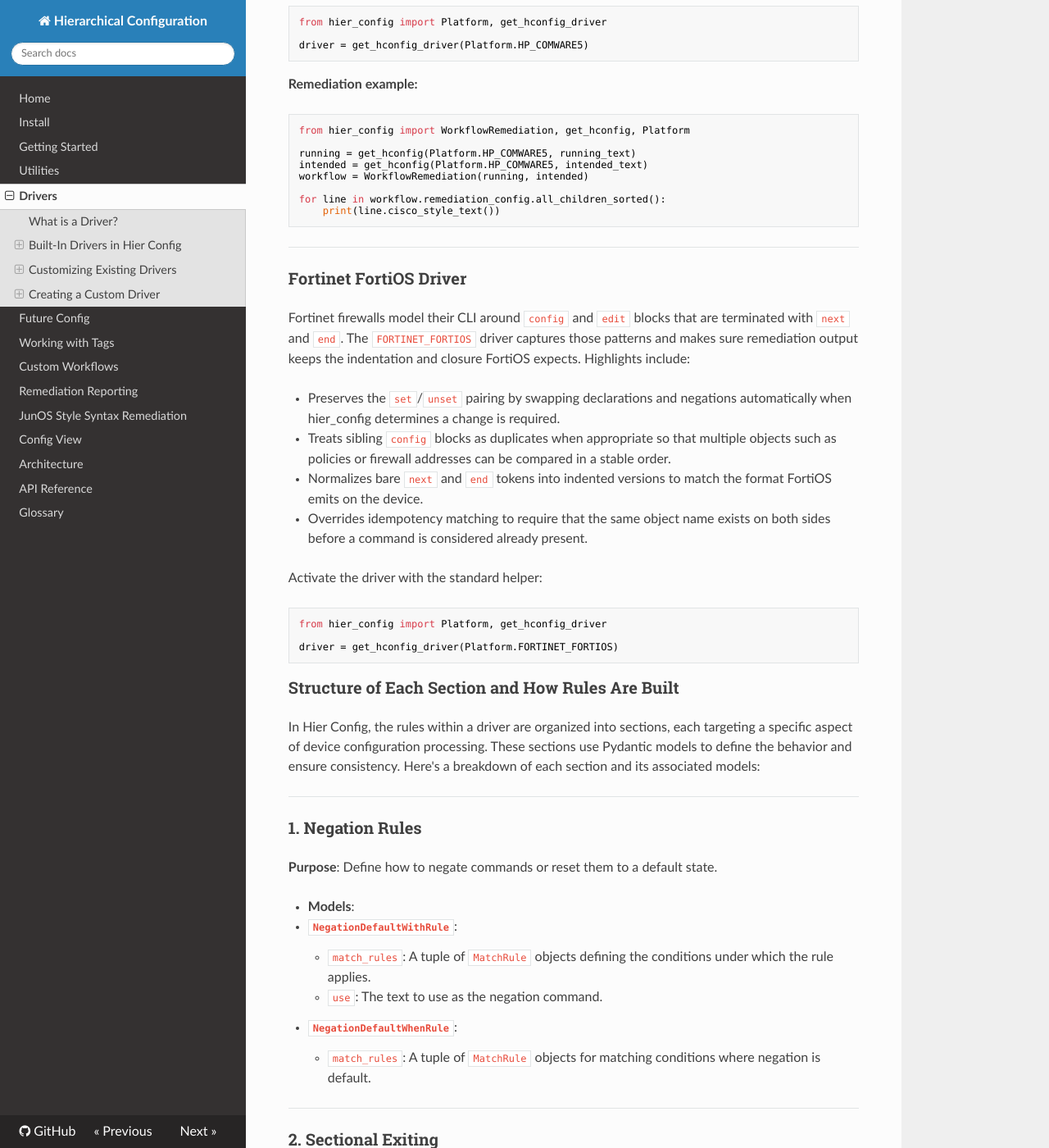
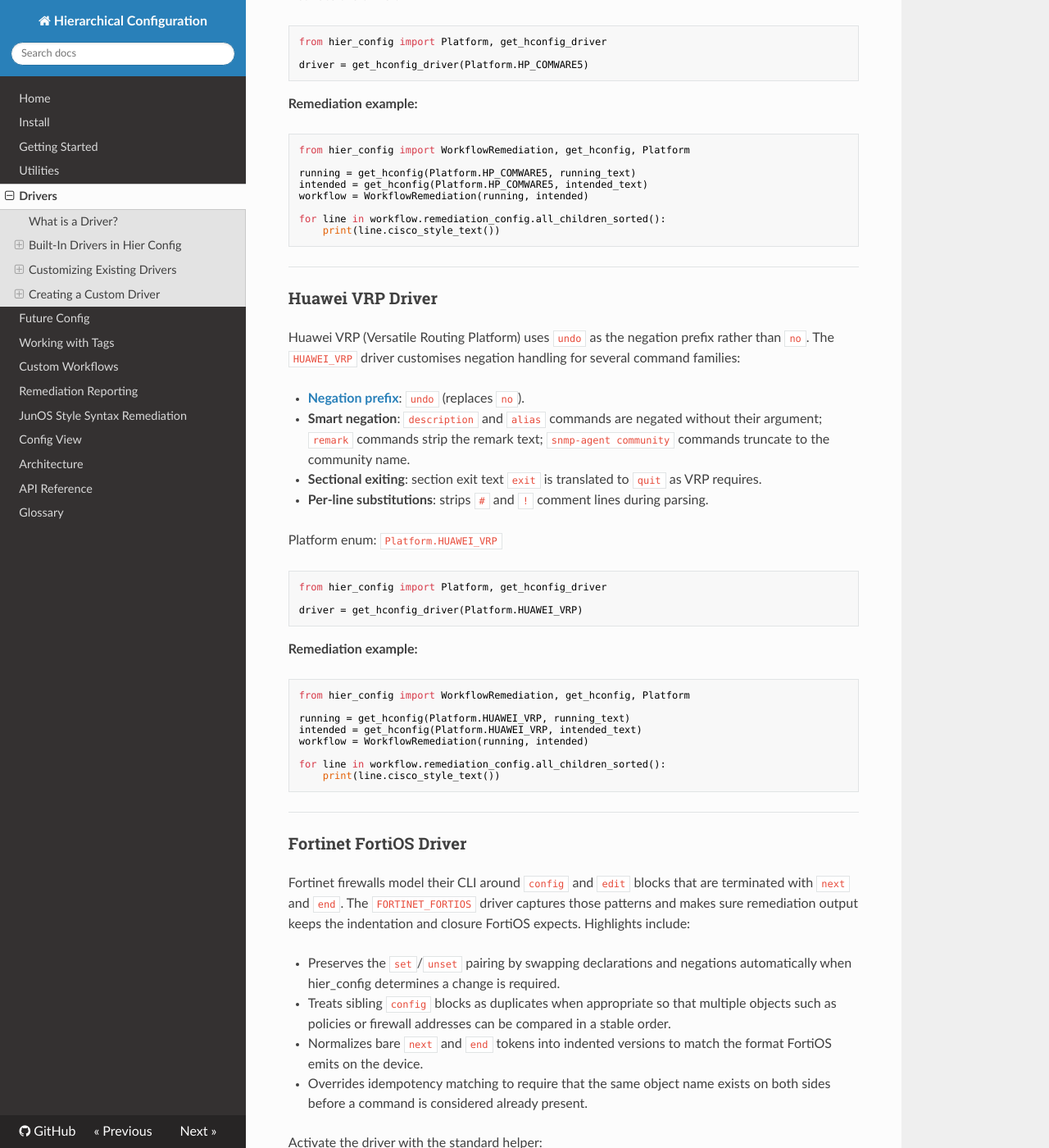
Before and after one commit to netdevops/hier_config, an MkDocs documentation site: the page built from docs/drivers.md, in a window 1280 px wide and 1400 px high, scrolled down 5951 px. Shown: the whole window at 82% size. Built offline with MkDocs 1.6.1, drawn with Linux system fonts in a browser that asks for light colours; nearby versions of some CDN libraries; some of the changed text lies outside the part shown.

Commit message:
Bump version to 3.6.0 and update docs/changelog (#243)
- Promote Unreleased items to [3.6.0] in CHANGELOG.md
- Add missing __hash__/__eq__ fix entry (#185)
- Fix stale footer comparison links (add 3.4.2, 3.4.3, 3.5.0, 3.5.1, 3.6.0)
- Add HUAWEI_VRP to drivers.md built-in list and add driver section
- Add Huawei VRP to README platform list
- Add TextStyle to api-reference.md Models section
- Bump pyproject.toml version to 3.6.0

Co-authored-by: Claude Sonnet 4.6 <noreply@anthropic.com>

````diff
--- a/docs/drivers.md
+++ b/docs/drivers.md
@@ -34,10 +34,11 @@ The following drivers are included in Hier Config:
 - **CISCO_IOS**
 - **CISCO_XR**
 - **CISCO_NXOS**
+- **FORTINET_FORTIOS**
 - **GENERIC**
-- **FORTINET_FORTIOS**
 - **HP_COMWARE5**
 - **HP_PROCURVE**
+- **HUAWEI_VRP**
 - **JUNIPER_JUNOS**
 - **VYOS**
 
@@ -236,6 +237,38 @@ from hier_config import WorkflowRemediation, get_hconfig, Platform
 
 running = get_hconfig(Platform.HP_COMWARE5, running_text)
 intended = get_hconfig(Platform.HP_COMWARE5, intended_text)
+workflow = WorkflowRemediation(running, intended)
+
+for line in workflow.remediation_config.all_children_sorted():
+    print(line.cisco_style_text())
+```
+
+---
+
+### Huawei VRP Driver
+
+Huawei VRP (Versatile Routing Platform) uses `undo` as the negation prefix rather than `no`. The `HUAWEI_VRP` driver customises negation handling for several command families:
+
+- **[Negation prefix](glossary.md#negation-prefix)**: `undo ` (replaces `no `).
+- **Smart negation**: `description` and `alias` commands are negated without their argument; `remark` commands strip the remark text; `snmp-agent community` commands truncate to the community name.
+- **Sectional exiting**: section exit text `exit` is translated to `quit` as VRP requires.
+- **Per-line substitutions**: strips `#` and `!` comment lines during parsing.
+
+Platform enum: `Platform.HUAWEI_VRP`
+
+```python
+from hier_config import Platform, get_hconfig_driver
+
+driver = get_hconfig_driver(Platform.HUAWEI_VRP)
+```
+
+**Remediation example:**
+
+```python
+from hier_config import WorkflowRemediation, get_hconfig, Platform
+
+running = get_hconfig(Platform.HUAWEI_VRP, running_text)
+intended = get_hconfig(Platform.HUAWEI_VRP, intended_text)
 workflow = WorkflowRemediation(running, intended)
 
 for line in workflow.remediation_config.all_children_sorted():
--- a/pyproject.toml
+++ b/pyproject.toml
@@ -1,6 +1,6 @@
 [tool.poetry]
 name = "hier-config"
-version = "3.5.1"
+version = "3.6.0"
 description = "A network configuration query and comparison library, used to build remediation configurations."
 packages = [
     { include="hier_config", from="."},
````
Also changed, not shown: CHANGELOG.md (+16 -1 lines), README.md (+1 -0 lines), docs/api-reference.md (+2 -0 lines).
